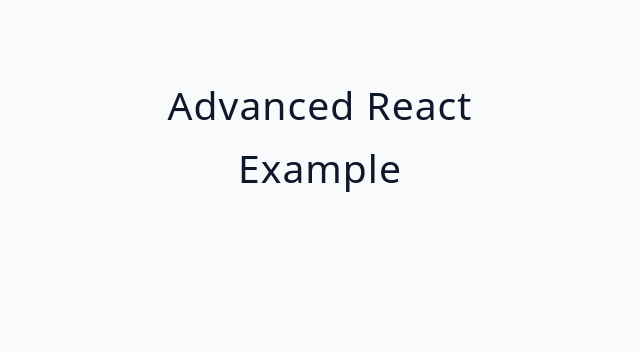
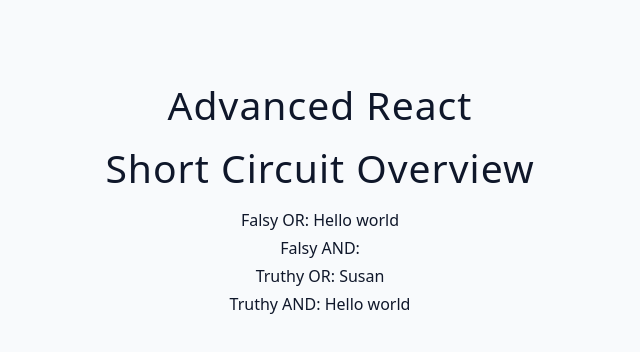
Before and after one commit to vsbron/course-all-in-one-2025, a React (Vite) app in the folder 03-advanced-react/: page / in a window 1280 px wide. Shown: the top 352 px of the page, without its empty margins (320-960 px from the left). Built offline with nearby package versions, Linux system fonts and the light colour scheme.

Commit message:
03-advanced-react - Short circuiting (truthy/falsy) example

```diff
--- a/03-advanced-react/src/App.jsx
+++ b/03-advanced-react/src/App.jsx
@@ -1,11 +1,11 @@
-import Example from "./tutorial/03-conditional-rendering/03-hooks-rule";
+import ShortCircuitOverview from "./tutorial/03-conditional-rendering/04-short-circuit-overview";
 
 function App() {
   // Returned JSX
   return (
     <div className="container">
       <h2>Advanced React</h2>
-      <Example />
+      <ShortCircuitOverview />
     </div>
   );
 }
--- a/03-advanced-react/src/tutorial/03-conditional-rendering/04-short-circuit-overview.jsx
+++ b/03-advanced-react/src/tutorial/03-conditional-rendering/04-short-circuit-overview.jsx
@@ -1,6 +1,19 @@
 import { useState } from "react";
 
 const ShortCircuitOverview = () => {
-  return <h2>short circuit overview</h2>;
+  const [text, setText] = useState("");
+  const [name, setName] = useState("Susan");
+  console.log();
+
+  // Returned JSX
+  return (
+    <>
+      <h2>Short Circuit Overview</h2>
+      <div>Falsy OR: {text || "Hello world"}</div>
+      <div>Falsy AND: {text && "Hello world"}</div>
+      <div>Truthy OR: {name || "Hello world"}</div>
+      <div>Truthy AND: {name && "Hello world"}</div>
+    </>
+  );
 };
 export default ShortCircuitOverview;
```
